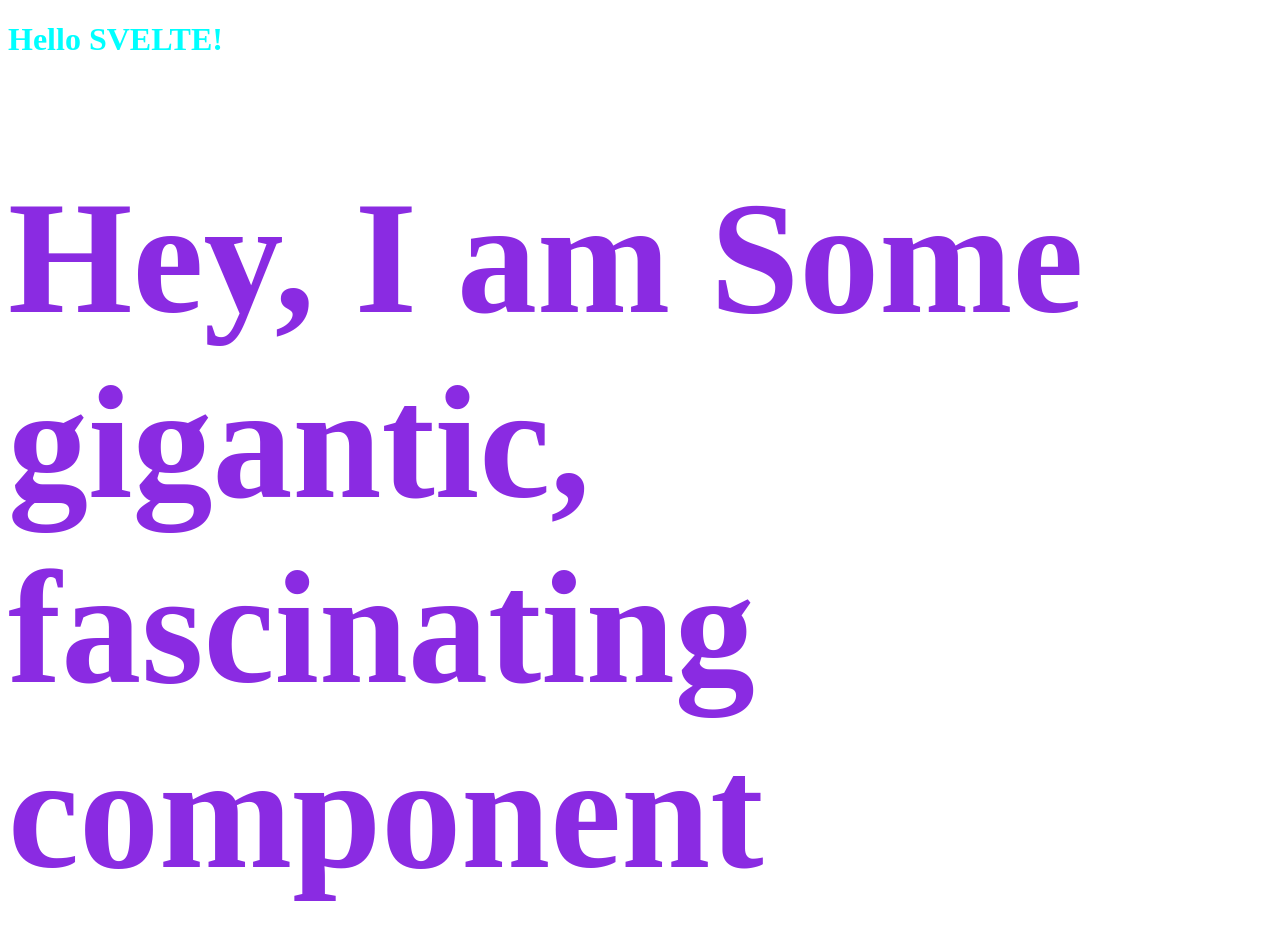
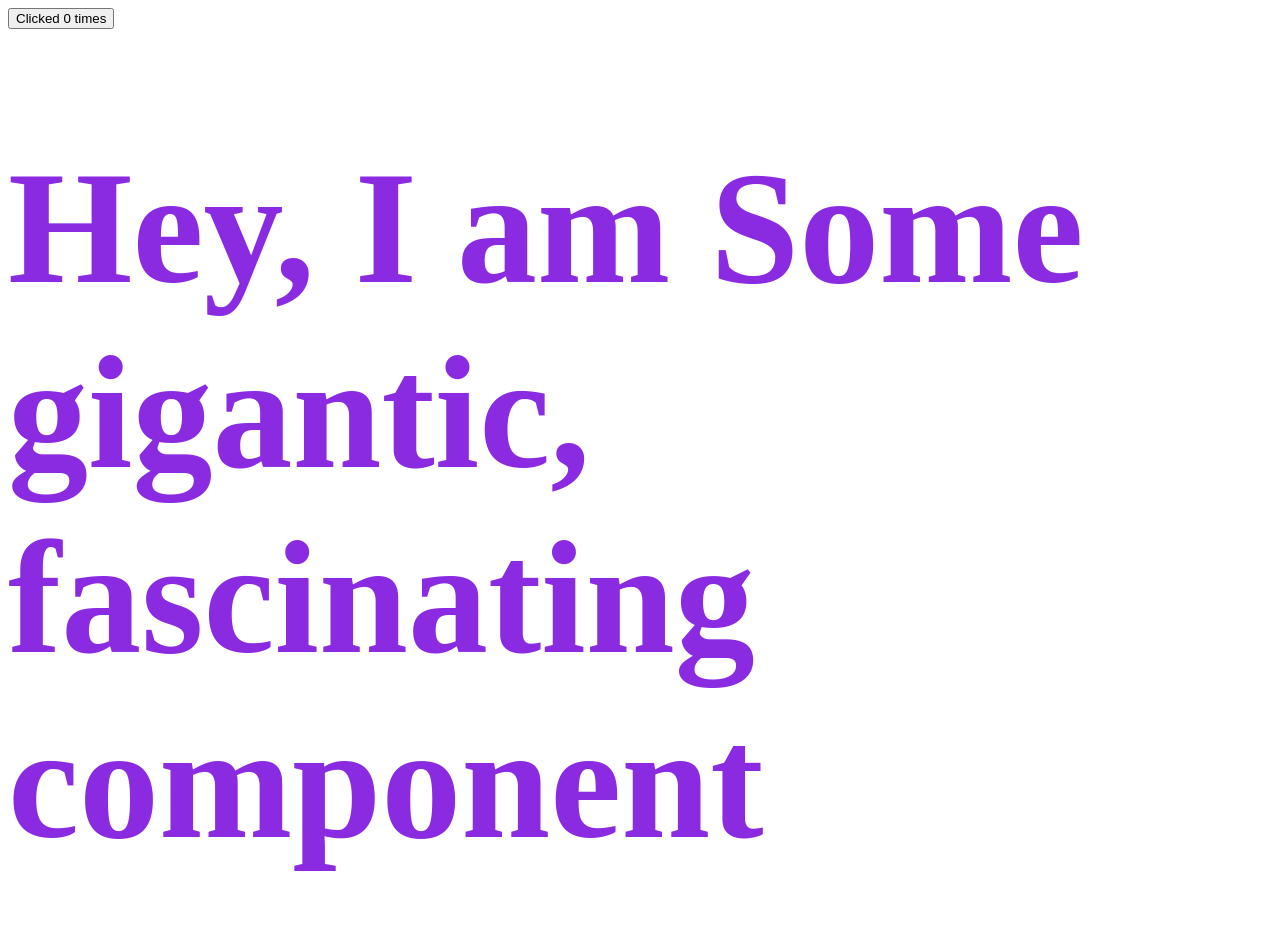
Before and after one commit to LysanderDavis/my-svelte-app, a SvelteKit app: page / in a window 1280 px wide. Shown: the top 940 px of the page. Built offline with nearby package versions, Linux system fonts and the light colour scheme.

Commit message:
button click tracker

```diff
--- a/src/routes/+page.svelte
+++ b/src/routes/+page.svelte
@@ -1,13 +1,15 @@
 <script lang="ts">
-  let name = "Svelte";
   import Nested from "./Nested.svelte";
+  let count = $state(0);
+
+  function increment() {
+    count += 1;
+  }
 </script>
 
-<h1>Hello {name.toUpperCase()}!</h1>
+<button onclick={increment}>
+  Clicked {count}
+  {count === 1 ? "time" : "times"}
+</button>
 
-<style>
-  h1 {
-    color:aqua;
-  }
-</style>
 <Nested />
```
